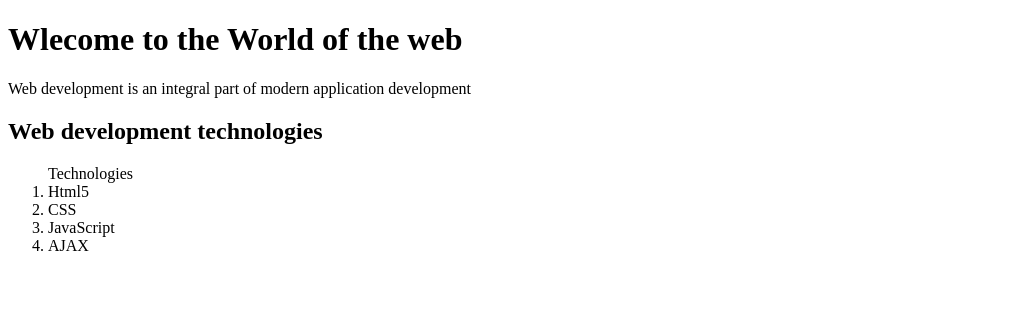
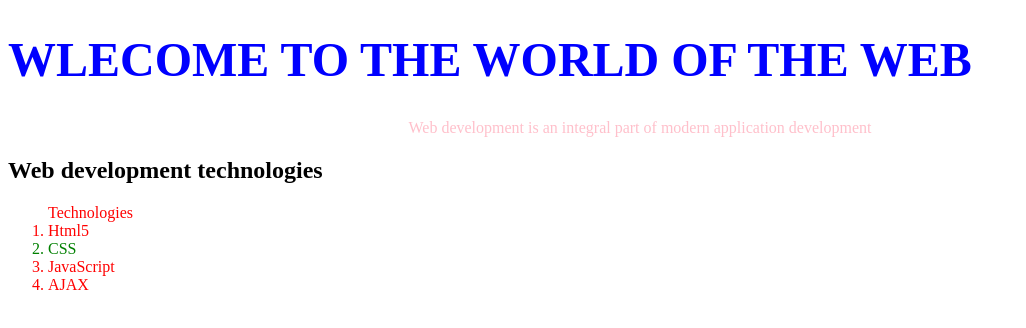
Before and after one commit to M-Morupisi/WMD, a plain HTML site: page index.html in a window 1280 px wide. Shown: the whole page, without its empty margins (0-1026 px from the left). Drawn offline with Linux system fonts and the light colour scheme.

Commit message:
Update index.html

```diff
--- a/index.html
+++ b/index.html
@@ -3,7 +3,13 @@
   <head>
     <title>Home</title>
     <meta charset="utf-8"/>
-    <style></style>
+    <style>
+      h1{color:Blue;text-transform:Uppercase;font-size:48px}
+      p{text-align:center;color:pink;}
+      #oltech{color:red}
+      ol{list-style-type:a}
+      ol>li:nth-child(2){color:green}
+    </style>
   </head>
   <body>
     <h1>Wlecome to the World of the web</h1>
```
